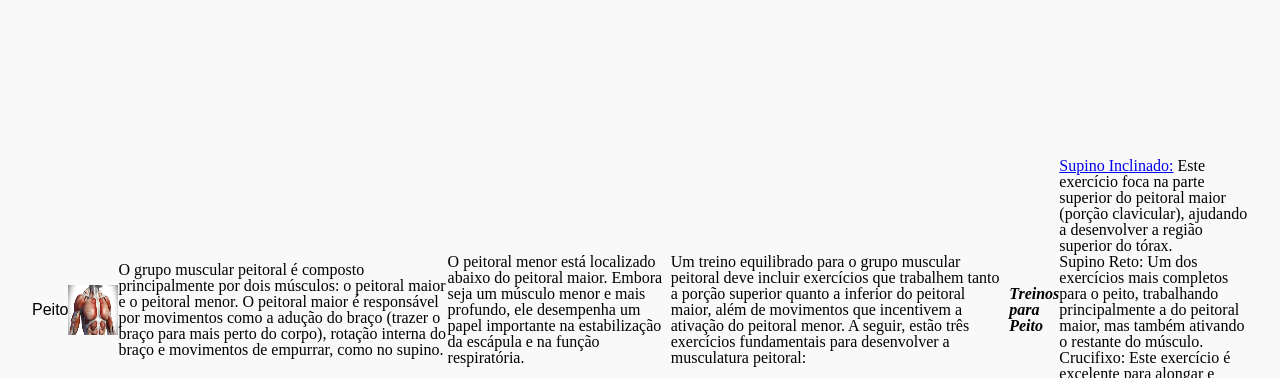
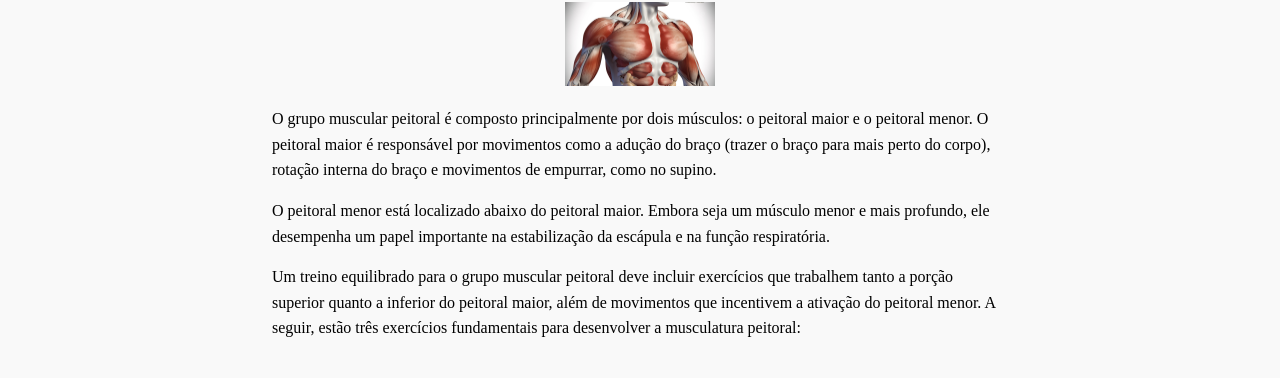
Before and after one commit to tomasfra/tomasfra.github.io, a plain HTML site: page paginas/pag_1.3.html in a window 1280 px wide. Shown: the part 90-468 px from the top of the page. Drawn offline with Linux system fonts and the light colour scheme; a web font is replaced by a local one.

Commit message:
alinhando os textos

```diff
--- a/css/style.css
+++ b/css/style.css
@@ -27,9 +27,12 @@ header img {
 main {
     flex: 1;
     display: flex;
+    flex-direction: column;
     align-items: center;
     justify-content: center;
     padding: 2rem;
+
+
 }
 
 main img.avatar {
@@ -112,6 +115,7 @@ footer a:hover {
     font-family: "Trirong", serif;
     font-weight: 400;
     font-style: normal;
+    flex-grow: 1;
 }
 
 .trirong-black-italic {
@@ -119,3 +123,38 @@ footer a:hover {
     font-weight: 900;
     font-style: italic;
 }
+
+.container {
+    max-width: 800px;
+    margin: 0 auto;
+    padding: 0 20px;
+}
+
+
+
+.image_peito {
+    width: 150px;
+    height: auto;
+    margin-bottom: 20px;
+}
+
+h1 {
+    font-size: 2.5rem;
+    margin-bottom: 20px;
+    text-align: center;
+}
+
+h2 {
+    font-size: 2rem;
+    margin-top: 30px;
+    margin-bottom: 15px;
+}
+
+p, li {
+    line-height: 1.6;
+    margin-bottom: 15px;
+}
+
+ul {
+    padding-left: 20px;
+}
--- a/paginas/pag_1.3.html
+++ b/paginas/pag_1.3.html
@@ -11,9 +11,10 @@
         <title>Musculação | Peito</title>
     </head>
     <body>
+        <div class="container">
             <main>
                 <h1>Peito</h1>
-            <img src="../imagens/icone_peito.jpg" alt="Músculo Peitoral" width="50" height="50">
+                <img src="../imagens/icone_peito.jpg" alt="Músculo Peitoral" class="image_peito">
                 <p class="trirong-regular">
                     O grupo muscular peitoral é composto principalmente por dois músculos: o peitoral maior e o peitoral menor.
                     O <strong>peitoral maior</strong> é responsável por movimentos como a adução do braço (trazer o braço para mais perto do corpo), rotação interna do braço e movimentos de empurrar, como no supino.
@@ -32,6 +33,7 @@
                     <li class="trirong-regular"><strong>Crucifixo:</strong> Este exercício é excelente para alongar e contrair os músculos peitorais, focando na porção central do peitoral maior e ajudando a aumentar a largura do peito.</li>
                 </ul>
             </main>
+        </div>
         <footer>
             <a href="tela_inicio.html"><img src="../imagens/icone_casa.png" alt="Inicio"></a>
             <a href="tela_loja.html"><img src="../imagens/icone_loja.png" alt="Loja"></a>
```
Lines whose indentation alone changed are shown as unchanged.
